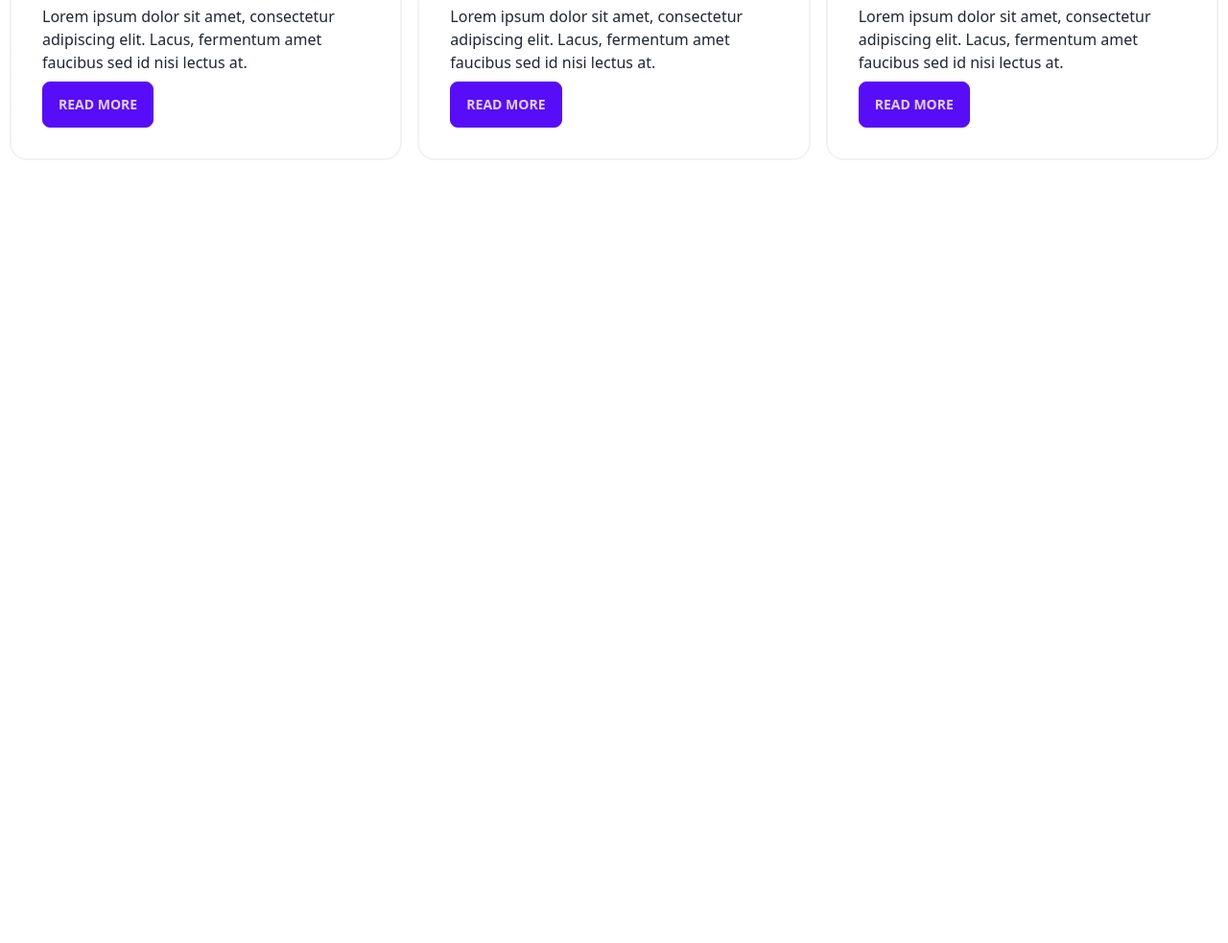
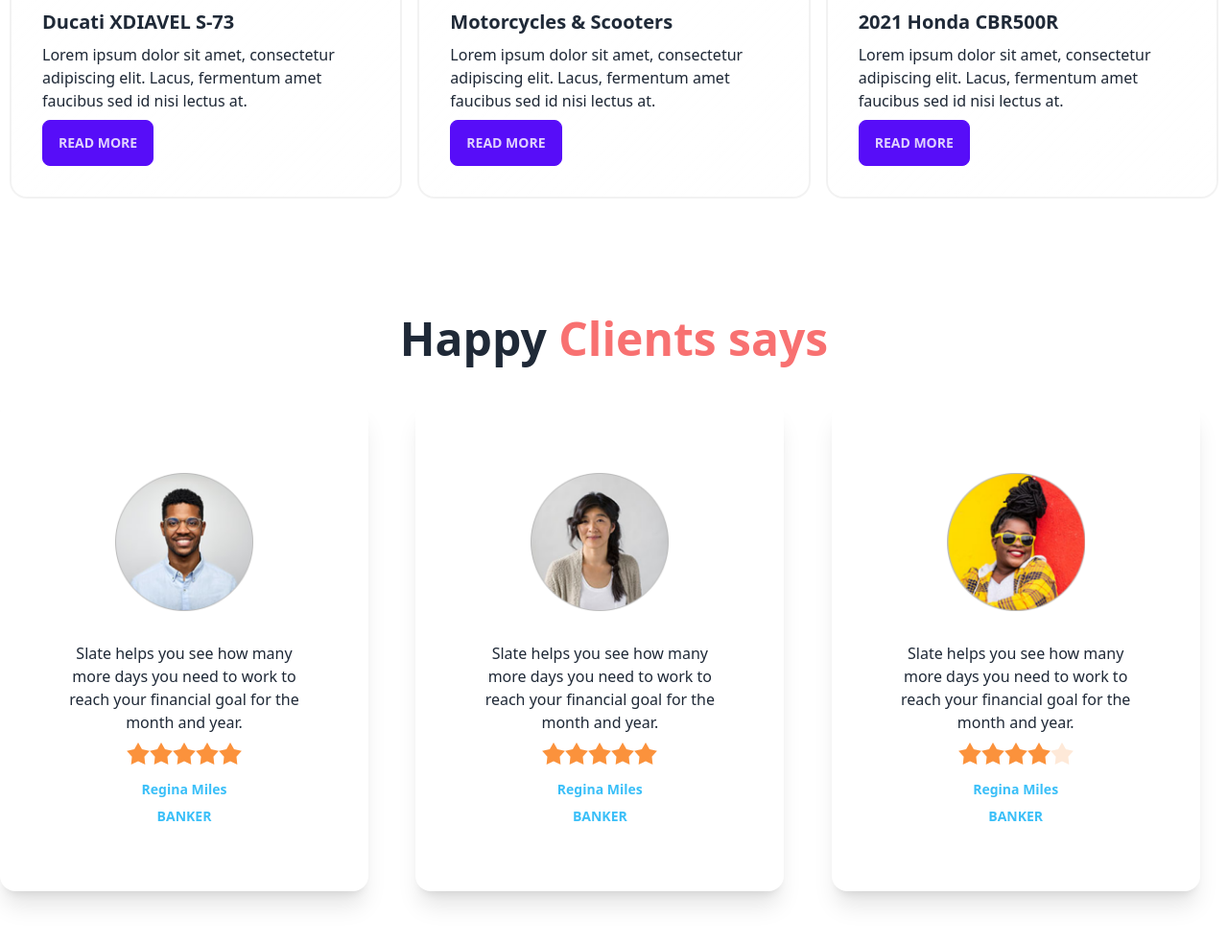
Before and after one commit to shuvo3837/Biker-Zone-with-DaisyUI, a plain HTML site: page index.html in a window 1280 px wide. Shown: the part 1173-2156 px from the top of the page at 96% size. Before the commit the page ends 1462 px from the top, so only its background shows below. Drawn offline with nearby package versions, Linux system fonts and the light colour scheme.

Commit message:
added reviw

```diff
--- a/index.html
+++ b/index.html
@@ -178,7 +178,7 @@
     </section>
     <!-- latest bike -->
     <section class="my-28">
-      <h3 class="text-5xl font-semibold text-center">latest News</h3>
+      <h3 class="text-5xl font-semibold mb-10 text-center">latest News</h3>
       <div class="grid grid-cols-1 md:grid-cols-2 lg:grid-cols-3 p-3 gap-5">
 
         <div class="card glass">
@@ -215,6 +215,89 @@
         </div>
       </div>
     </section>
+
+    <!-- happy reviw -->
+    <section class="my-24">
+      <h3 class="text-5xl font-semibold mb-10 text-center">Happy <span class="text-red-400">Clients says</span></h3>
+
+      <div class="grid grid-cols-1 md:grid-cols-2 lg:grid-cols-3 gap-5">
+
+        <div class="card w-96 bg-base-100 p-9 shadow-xl">
+          <figure class="px-10 pt-10">
+            <img src="/images/others/user-1.png" alt="Shoes" class="rounded-xl  w-36" />
+          </figure>
+          <div class="card-body items-center text-center">
+            <p>
+              Slate helps you see how
+              many more days you need
+              to work to reach your financial
+              goal for the month and year.
+            </p>
+            <div class="rating">
+              <input type="radio" name="rating-2" class="mask mask-star-2 bg-orange-400" />
+              <input type="radio" name="rating-2" class="mask mask-star-2 bg-orange-400"  />
+              <input type="radio" name="rating-2" class="mask mask-star-2 bg-orange-400" />
+              <input type="radio" name="rating-2" class="mask mask-star-2 bg-orange-400" checked/>
+              <input type="radio" name="rating-2" class="mask mask-star-2 bg-orange-400" />
+            </div>
+            <div class="text-center">
+              <h4 class="text-sm font-semibold text-info mt-2">Regina Miles</h4>
+              <h4 class="text-sm font-semibold text-info uppercase mt-2">banker</h4>
+            </div>
+          </div>
+        </div>
+        <div class="card w-96 bg-base-100 p-9 shadow-xl">
+          <figure class="px-10 pt-10">
+            <img src="/images/others/user-2.png" alt="Shoes" class="rounded-xl  w-36" />
+          </figure>
+          <div class="card-body items-center text-center">
+            <p>
+              Slate helps you see how
+              many more days you need
+              to work to reach your financial
+              goal for the month and year.
+            </p>
+            <div class="rating">
+              <input type="radio" name="rating-2" class="mask mask-star-2 bg-orange-400" />
+              <input type="radio" name="rating-2" class="mask mask-star-2 bg-orange-400"  />
+              <input type="radio" name="rating-2" class="mask mask-star-2 bg-orange-400" />
+              <input type="radio" name="rating-2" class="mask mask-star-2 bg-orange-400" checked/>
+              <input type="radio" name="rating-2" class="mask mask-star-2 bg-orange-400" />
+            </div>
+            <div class="text-center">
+              <h4 class="text-sm font-semibold text-info mt-2">Regina Miles</h4>
+              <h4 class="text-sm font-semibold text-info uppercase mt-2">banker</h4>
+            </div>
+          </div>
+        </div>
+        <div class="card w-96 bg-base-100 p-9 shadow-xl">
+          <figure class="px-10 pt-10">
+            <img src="/images/others/user-3.png" alt="Shoes" class="rounded-xl  w-36" />
+          </figure>
+          <div class="card-body items-center text-center">
+            <p>
+              Slate helps you see how
+              many more days you need
+              to work to reach your financial
+              goal for the month and year.
+            </p>
+            <div class="rating">
+              <input type="radio" name="rating-2" class="mask mask-star-2 bg-orange-400" />
+              <input type="radio" name="rating-2" class="mask mask-star-2 bg-orange-400"  />
+              <input type="radio" name="rating-2" class="mask mask-star-2 bg-orange-400" />
+              <input type="radio" name="rating-2" class="mask mask-star-2 bg-orange-400" checked/>
+              <input type="radio" name="rating-2" class="mask mask-star-2 bg-orange-400" />
+            </div>
+            <div class="text-center">
+              <h4 class="text-sm font-semibold text-info mt-2">Regina Miles</h4>
+              <h4 class="text-sm font-semibold text-info uppercase mt-2">banker</h4>
+            </div>
+          </div>
+        </div>
+
+      </div>
+
+    </section>
   </main>
 </body>
 
```
